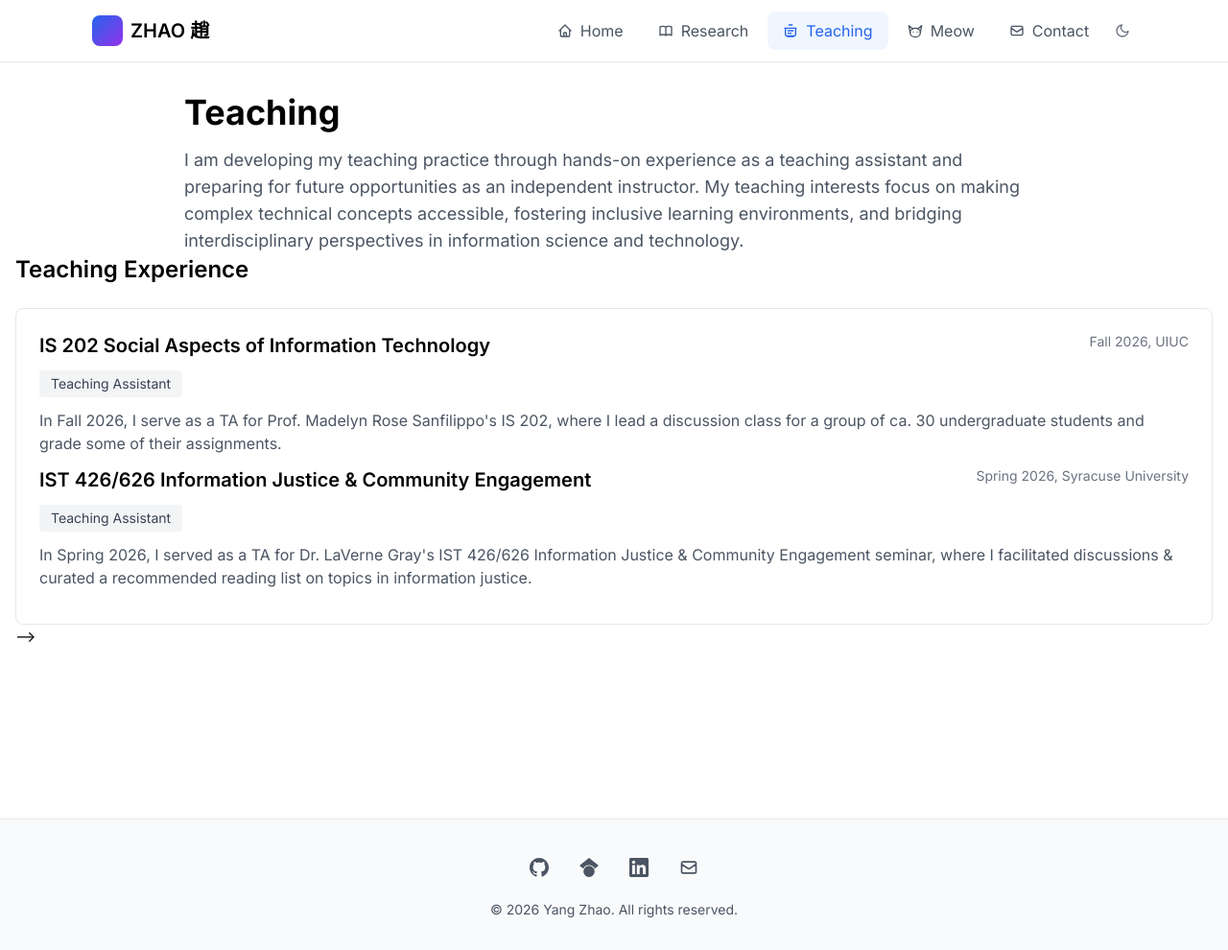
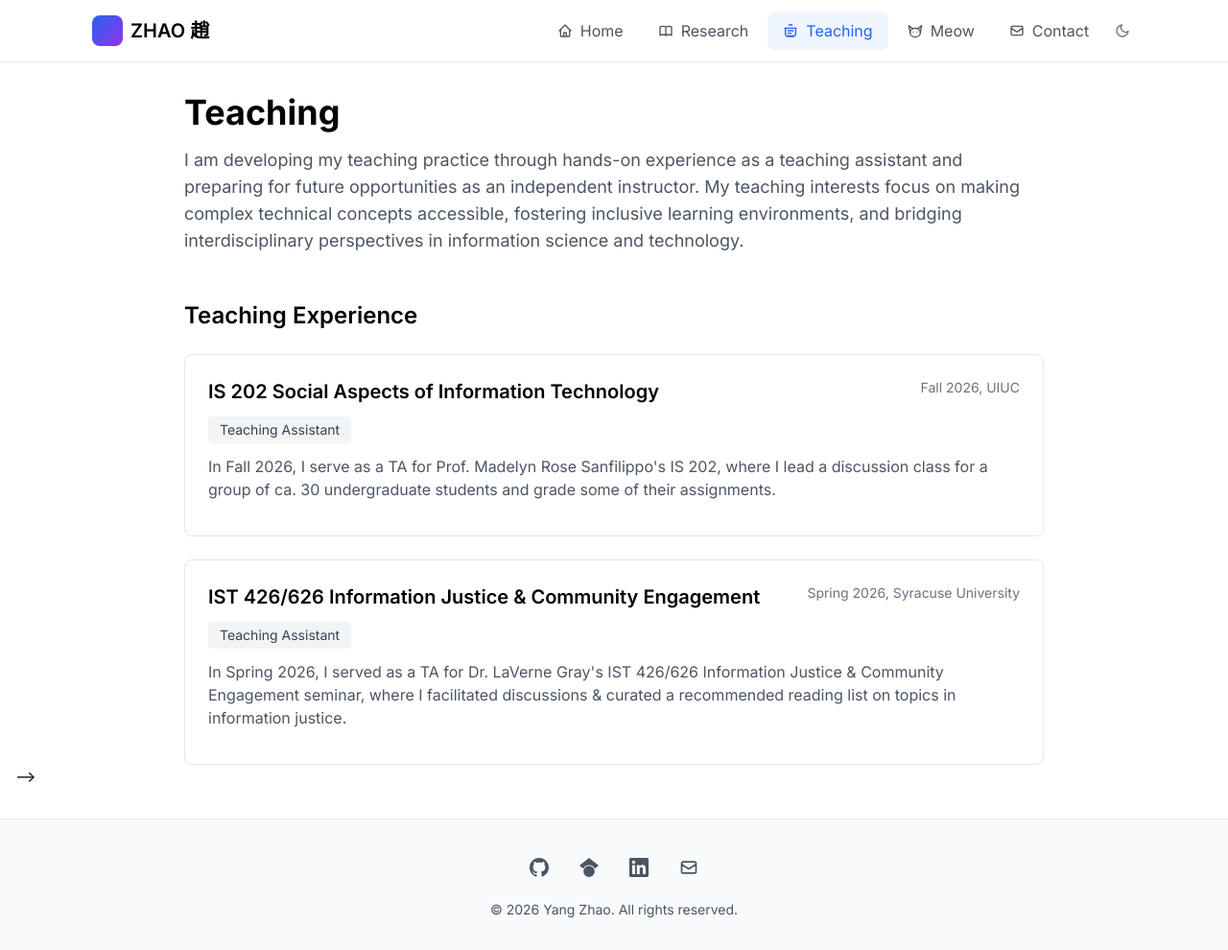
Before and after one commit to yzhao-is/yzhao-is.github.io, a Jekyll site: the page built from teaching.html, in a window 1280 px wide and 990 px high. Shown: the whole window at 96% size. Built offline with Jekyll 4.4.1, drawn with Linux system fonts in a browser that asks for light colours; nearby versions of some CDN libraries.

Commit message:
Update teaching.html

```diff
--- a/teaching.html
+++ b/teaching.html
@@ -14,14 +14,9 @@ title: Teaching
   </div>
 
   <!-- Teaching Experience -->
-
-      <!-- Add more courses as your experience grows -->
-
-    </div>
-  </section>
   <section>
     <h2 class="text-2xl font-semibold mb-6">Teaching Experience</h2>
-     <div class="space-y-6">
+    <div class="space-y-6">
 
       <div class="border border-gray-200 rounded-lg p-6 hover:shadow-md transition-shadow">
         <div class="flex justify-between items-start mb-3">
@@ -34,8 +29,9 @@ title: Teaching
         <p class="text-gray-600 mb-3">
           In Fall 2026, I serve as a TA for Prof. Madelyn Rose Sanfilippo's IS 202, where I lead a discussion class for a group of ca. 30 undergraduate students and grade some of their assignments.
         </p>
+      </div>
 
-
+      <div class="border border-gray-200 rounded-lg p-6 hover:shadow-md transition-shadow">
         <div class="flex justify-between items-start mb-3">
           <h3 class="text-xl font-semibold">IST 426/626 Information Justice & Community Engagement</h3>
           <span class="text-sm text-gray-500 whitespace-nowrap ml-4">Spring 2026, Syracuse University</span>
@@ -46,16 +42,7 @@ title: Teaching
         <p class="text-gray-600 mb-3">
           In Spring 2026, I served as a TA for Dr. LaVerne Gray's IST 426/626 Information Justice & Community Engagement seminar, where I facilitated discussions & curated a recommended reading list on topics in information justice.
         </p>
-        <!-- Temporarily hiding this section
-        <ul class="list-disc list-inside text-gray-600 space-y-1 ml-2">
-          <li>Responsibility or activity 1</li>
-          <li>Responsibility or activity 2</li>
-          <li>Responsibility or activity 3</li>
-        </ul>
-        -->
       </div>
-
-      <!-- Add more courses as your experience grows -->
 
     </div>
   </section>
```
